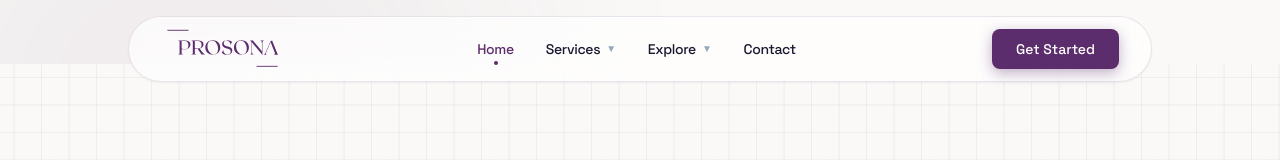
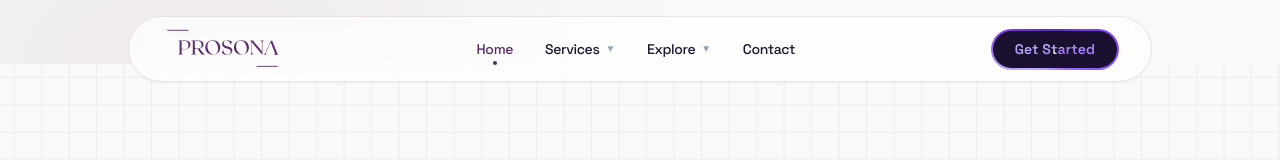
Before and after one commit to moehatescoding/Prosona.in, a Next.js app: page / in a window 1280 px wide. Shown: the top 160 px of the page. Built offline with nearby package versions, Linux system fonts and the light colour scheme.

Commit message:
Add animated gradient button to navbar Get Started

```diff
--- a/app/globals.css
+++ b/app/globals.css
@@ -15,6 +15,91 @@
     linear-gradient(0deg, transparent 24%, var(--grid-color) 25%, var(--grid-color) 26%, transparent 27%, transparent 74%, var(--grid-color) 75%, var(--grid-color) 76%, transparent 77%, transparent),
     linear-gradient(90deg, transparent 24%, var(--grid-color) 25%, var(--grid-color) 26%, transparent 27%, transparent 74%, var(--grid-color) 75%, var(--grid-color) 76%, transparent 77%, transparent);
   background-size: 55px 55px;
+}
+
+/* Gradient Button — Prosona palette */
+.gradient-button {
+  position: relative;
+  padding: 10px 24px;
+  font-size: 14px;
+  font-weight: 600;
+  color: white;
+  background: transparent;
+  border: none;
+  cursor: pointer;
+  border-radius: 50px;
+  overflow: hidden;
+  transition: transform 0.2s ease;
+  letter-spacing: 0.01em;
+}
+
+.gradient-button:hover {
+  transform: scale(1.04);
+}
+
+.gradient-button::before {
+  content: "";
+  position: absolute;
+  top: -50%;
+  left: -50%;
+  width: 200%;
+  height: 200%;
+  background: conic-gradient(
+    from 0deg,
+    #4B2DA8,
+    #7C3AED,
+    #8B5CF6,
+    #A78BFA,
+    #C4B5FD,
+    #6D28D9,
+    #4B2DA8
+  );
+  z-index: -2;
+  filter: blur(8px);
+  transform: rotate(0deg);
+  transition: transform 1.5s ease-in-out;
+}
+
+.gradient-button:hover::before {
+  transform: rotate(180deg);
+}
+
+.gradient-button::after {
+  content: "";
+  position: absolute;
+  inset: 2px;
+  background: #1a0f2e;
+  border-radius: 48px;
+  z-index: -1;
+}
+
+.gradient-text {
+  color: transparent;
+  background: conic-gradient(
+    from 0deg,
+    #A78BFA,
+    #C4B5FD,
+    #8B5CF6,
+    #ffffff,
+    #A78BFA,
+    #C4B5FD,
+    #A78BFA
+  );
+  -webkit-background-clip: text;
+  background-clip: text;
+  filter: hue-rotate(0deg);
+}
+
+.gradient-button:hover .gradient-text {
+  animation: hue-rotating 2s linear infinite;
+}
+
+.gradient-button:active {
+  transform: scale(0.98);
+}
+
+@keyframes hue-rotating {
+  to { filter: hue-rotate(360deg); }
 }
 
 @layer components {
--- a/components/layout/Navbar.tsx
+++ b/components/layout/Navbar.tsx
@@ -195,9 +195,9 @@ const Navbar = () => {
           <div className="flex items-center gap-4">
             <Link
               href="/contact"
-              className="hidden md:block bg-purple text-white px-6 py-2.5 rounded-lg text-sm font-medium shadow-[0_4px_14px_0_rgba(91,44,107,0.39)] hover:shadow-[0_6px_20px_rgba(91,44,107,0.23)] hover:-translate-y-0.5 active:shadow-[0_2px_4px_rgba(91,44,107,0.4)] active:translate-y-[1px] transition-all duration-200"
+              className="hidden md:block gradient-button"
             >
-              Get Started
+              <span className="gradient-text">Get Started</span>
             </Link>
             <button
               className="md:hidden text-primary focus:outline-none flex items-center justify-center p-2"
```
